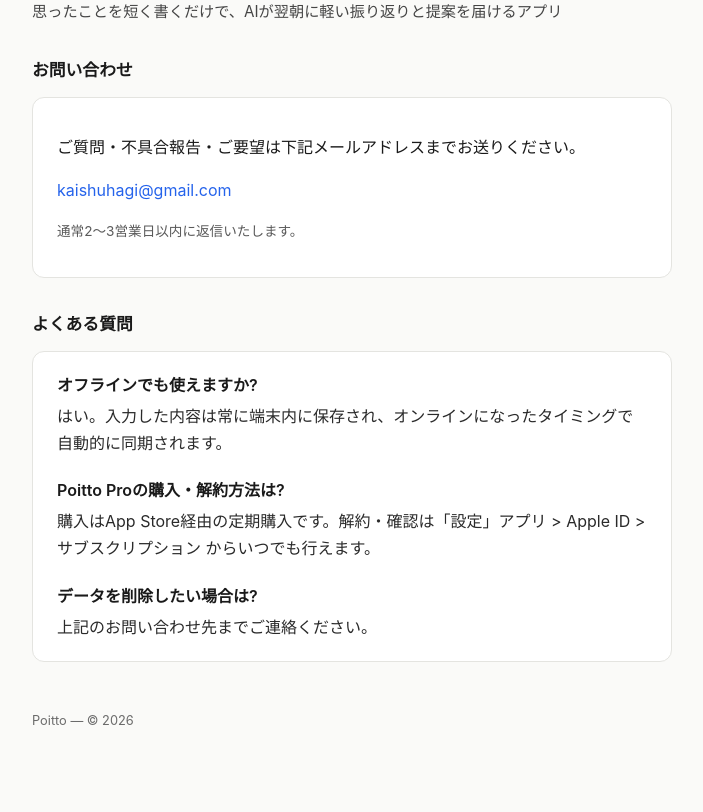
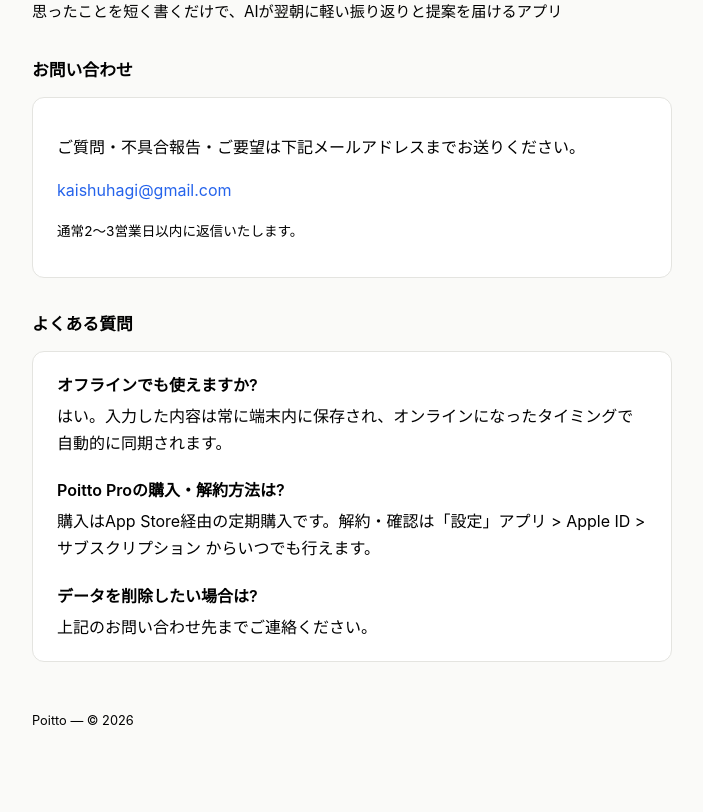
Before and after one commit to kaihagi/poitto-support, a plain HTML site: page index.html in a window 1280 px wide. Shown: the part 101-913 px from the top of the page, without its empty margins (288-991 px from the left). Drawn offline with Linux system fonts and the light colour scheme.

Commit message:
Use solid black text instead of gray for readability
Co-Authored-By: Claude Sonnet 5 <noreply@anthropic.com>

```diff
--- a/index.html
+++ b/index.html
@@ -9,12 +9,12 @@
   body {
     margin: 0;
     background: #fafaf8;
-    color: #1a1a1a;
+    color: #000;
     font-family: -apple-system, BlinkMacSystemFont, "Hiragino Sans", "Yu Gothic", sans-serif;
     line-height: 1.7;
   }
   @media (prefers-color-scheme: dark) {
-    body { background: #17171a; color: #ececec; }
+    body { background: #17171a; color: #fff; }
     .card { background: #212125; border-color: #33333a; }
     a { color: #8ab4ff; }
   }
@@ -28,7 +28,6 @@
     margin: 0 0 8px;
   }
   .tagline {
-    color: #454545;
     margin: 0 0 32px;
     font-size: 0.95rem;
   }
@@ -47,12 +46,9 @@
   .faq-item { margin-bottom: 20px; }
   .faq-item:last-child { margin-bottom: 0; }
   .faq-q { font-weight: 600; margin-bottom: 4px; }
-  .faq-a { color: #2a2a2a; }
-  @media (prefers-color-scheme: dark) { .faq-a { color: #e2e2e2; } .tagline { color: #c2c2c2; } }
   footer {
     margin-top: 48px;
     font-size: 0.8rem;
-    color: #6b6b6b;
   }
 </style>
 </head>
@@ -65,7 +61,7 @@
   <div class="card">
     <p>ご質問・不具合報告・ご要望は下記メールアドレスまでお送りください。</p>
     <p><a href="mailto:kaishuhagi@gmail.com">kaishuhagi@gmail.com</a></p>
-    <p style="font-size:0.85rem; color:#5a5a5a;">通常2〜3営業日以内に返信いたします。</p>
+    <p style="font-size:0.85rem;">通常2〜3営業日以内に返信いたします。</p>
   </div>
 
   <h2>よくある質問</h2>
```
